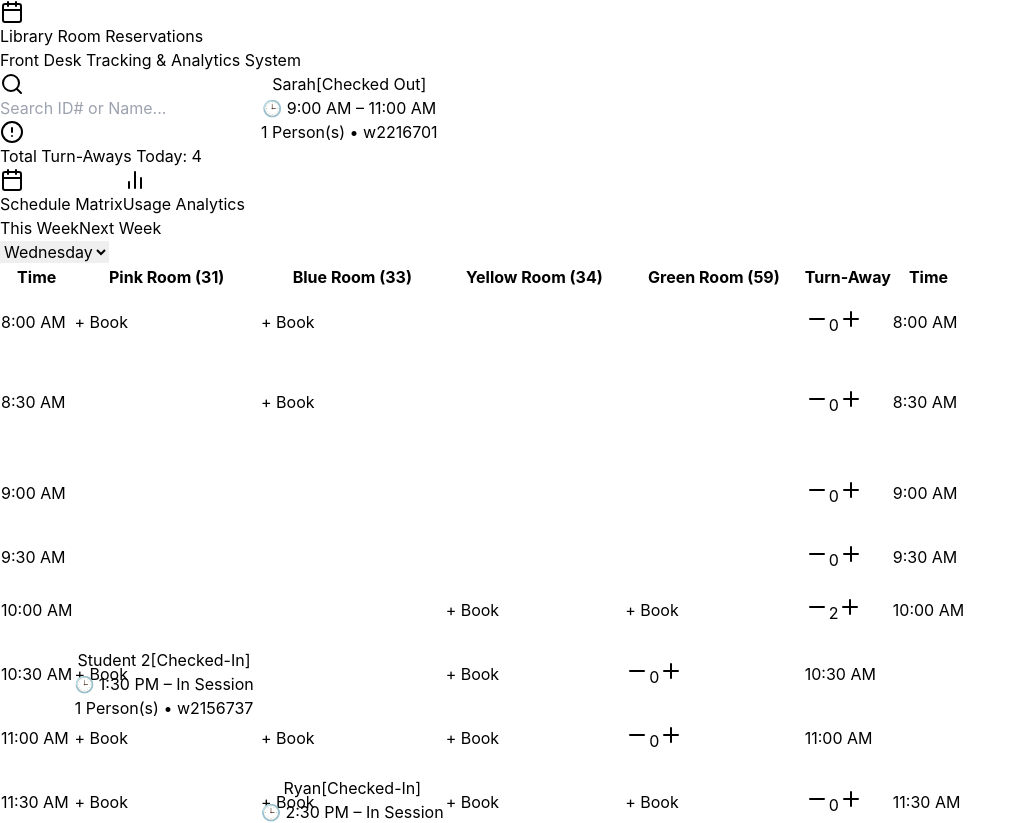
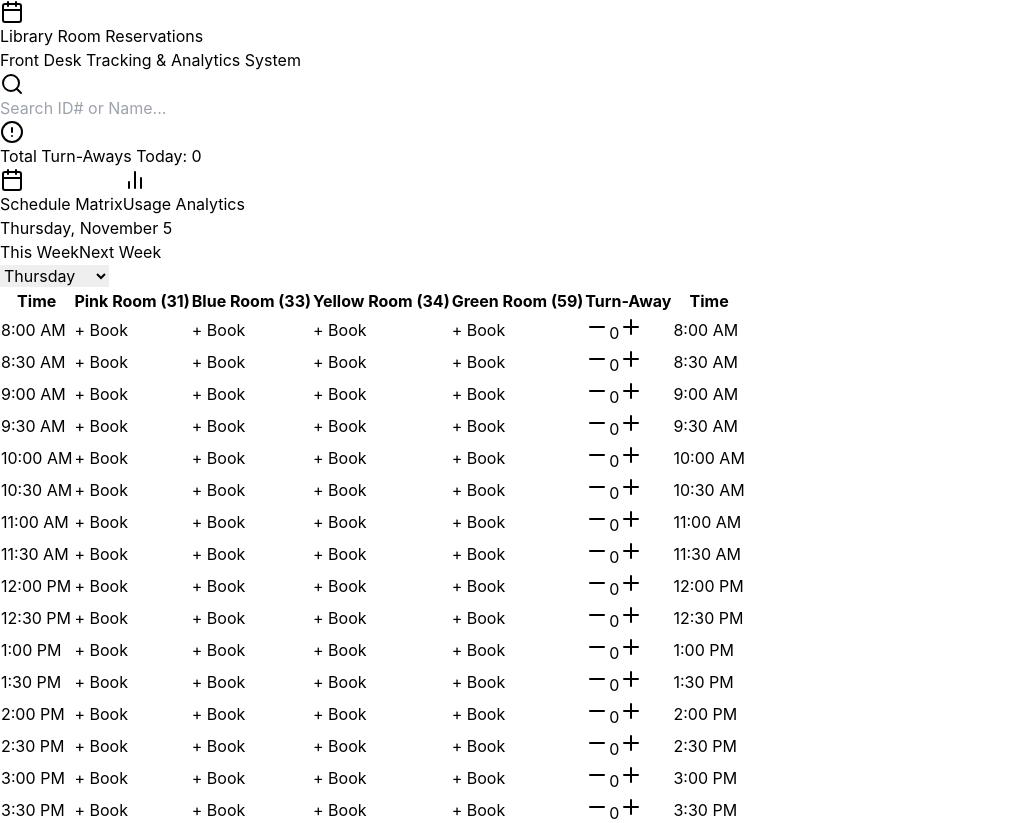
Before and after one commit to amybrinkley/room-reservation-app, a React (Vite) app: page / in a window 1280 px wide. Shown: the top 823 px of the page, without its empty margins (0-1026 px from the left). Built offline with nearby package versions, Linux system fonts and the light colour scheme.

Commit message:
Update App.jsx

```diff
--- a/src/App.jsx
+++ b/src/App.jsx
@@ -37,6 +37,29 @@ const TIME_SLOTS = [
   "4:00 PM", "4:30 PM", "5:00 PM", "5:30 PM", "6:00 PM", "6:30 PM", "7:00 PM", "7:30 PM"
 ];
 
+// Helper functions for date initialization
+const getCurrentDayName = () => {
+  const dayName = new Date().toLocaleDateString('en-US', { weekday: 'long' });
+  const validDays = ["Monday", "Tuesday", "Wednesday", "Thursday", "Friday"];
+  return validDays.includes(dayName) ? dayName : "Monday";
+};
+
+const getFormattedDateString = (dayName, weekSelection) => {
+  const today = new Date();
+  const dayMap = { "Monday": 1, "Tuesday": 2, "Wednesday": 3, "Thursday": 4, "Friday": 5 };
+
+  const currentDayOfWeek = today.getDay(); // 0 is Sun, 1 is Mon, etc.
+  const daysToMonday = currentDayOfWeek === 0 ? -6 : 1 - currentDayOfWeek;
+
+  const targetMonday = new Date(today);
+  targetMonday.setDate(today.getDate() + daysToMonday + (weekSelection === 'next_week' ? 7 : 0));
+
+  const targetDate = new Date(targetMonday);
+  targetDate.setDate(targetMonday.getDate() + (dayMap[dayName] - 1));
+
+  return targetDate.toLocaleDateString('en-US', { weekday: 'long', month: 'long', day: 'numeric' });
+};
+
 const INITIAL_RESERVATIONS = [
   { id: 'res_101', week: 'this_week', day: 'Wednesday', room: '31', slot: '8:30 AM', time_in: '8:30 AM', time_out: '10:30 AM', barcode: 'w2195408', student_name: 'Student 1', people: 3, any_room: false, status: 'Checked Out', notes: 'Group study' },
   { id: 'res_102', week: 'this_week', day: 'Wednesday', room: '31', slot: '9:30 AM', time_in: '9:30 AM', time_out: '11:30 AM', barcode: '2208365', student_name: 'Rebecca', people: 2, any_room: true, status: 'Checked Out', notes: '' },
@@ -59,7 +82,7 @@ const INITIAL_TURNAWAYS = [
 export default function App() {
   const [activeTab, setActiveTab] = useState('schedule');
   const [selectedWeek, setSelectedWeek] = useState('this_week');
-  const [selectedDay, setSelectedDay] = useState('Wednesday');
+  const [selectedDay, setSelectedDay] = useState(getCurrentDayName);
   const [reservations, setReservations] = useState(INITIAL_RESERVATIONS);
   const [turnAways, setTurnAways] = useState(INITIAL_TURNAWAYS);
   const [searchQuery, setSearchQuery] = useState('');
@@ -140,6 +163,11 @@ export default function App() {
     setModalOpen(false);
   };
 
+  const handleCancelReservation = (res) => {
+    setReservations(reservations.filter(r => r.id !== res.id));
+    setModalOpen(false);
+  };
+
   const filteredReservations = reservations.filter(r =>
     r.week === selectedWeek && r.day === selectedDay &&
     (searchQuery === '' || r.student_name.toLowerCase().includes(searchQuery.toLowerCase()) || r.barcode.toLowerCase().includes(searchQuery.toLowerCase()))
@@ -158,7 +186,6 @@ export default function App() {
     return hours * 60 + minutes;
   };
 
-  // Determines rowSpan, offset top, and height based on precise time_in and time_out
   const getOccupancyInfo = (roomId, slot) => {
     const currentSlotMinutes = parseTimeToMinutes(slot);
     if (currentSlotMinutes === null) return null;
@@ -170,33 +197,23 @@ export default function App() {
       if (startMinutes === null) continue;
 
       const endMinutes = res.time_out ? parseTimeToMinutes(res.time_out) : null;
-      const effectiveEndMinutes = endMinutes !== null ? endMinutes : startMinutes + 120; // Default 2 hours if blank
+      const effectiveEndMinutes = endMinutes !== null ? endMinutes : startMinutes + 120;
 
-      // Determine the 30-min grid slot row where this reservation starts
       const startSlotRowMinutes = Math.floor(startMinutes / 30) * 30;
-
-      // Determine the 30-min grid slot row where this reservation ends (ceiling to cover row)
       const endSlotRowMinutes = Math.ceil(effectiveEndMinutes / 30) * 30;
 
-      // Total 30-min rows spanned in the HTML table layout
       const totalSpanRows = Math.max(1, Math.round((endSlotRowMinutes - startSlotRowMinutes) / 30));
 
       if (currentSlotMinutes === startSlotRowMinutes) {
-        // Calculate vertical offset percentage from top of the starting slot cell (30 mins = 100%)
         const topOffsetPct = ((startMinutes - startSlotRowMinutes) / 30) * 100;
-
-        // Total duration of booking in minutes
-        const durationMins = effectiveEndMinutes - startMinutes;
-
-        // Total height calculation relative to a single 30-min row height
-        const heightPct = (durationMins / 30) * 100;
+        const bottomOffsetPct = ((endSlotRowMinutes - effectiveEndMinutes) / 30) * 100;
 
         return {
           reservation: res,
           displayType: 'full_reservation',
           rowSpan: totalSpanRows,
           topOffsetPct,
-          heightPct
+          bottomOffsetPct
         };
       }
 
@@ -217,6 +234,22 @@ export default function App() {
     time: s,
     turnAways: activeTurnAways.filter(t => t.slot === s).length
   }));
+
+  const getDisplayNameAndId = (res) => {
+    const hasName = Boolean(res.student_name && res.student_name.trim());
+    const hasId = Boolean(res.barcode && res.barcode.trim());
+
+    if (hasName && hasId) {
+      return `${res.student_name} (${res.barcode})`;
+    }
+    if (hasName) {
+      return res.student_name;
+    }
+    if (hasId) {
+      return res.barcode;
+    }
+    return 'Reserved';
+  };
 
   return (
     <div className="min-h-screen bg-slate-100 font-sans text-slate-800">
@@ -249,13 +282,17 @@ export default function App() {
 
       <main className="max-w-7xl mx-auto px-4 py-6">
         <div className="flex justify-between items-center mb-6 border-b border-slate-200 pb-4">
-          <div className="flex gap-2">
+          <div className="flex items-center gap-2">
             <button onClick={() => setActiveTab('schedule')} className={`px-4 py-2 text-sm font-semibold rounded-lg flex items-center gap-2 ${activeTab === 'schedule' ? 'bg-blue-600 text-white' : 'bg-white text-slate-600 border border-slate-300'}`}>
               <Calendar className="w-4 h-4" /> Schedule Matrix
             </button>
             <button onClick={() => setActiveTab('analytics')} className={`px-4 py-2 text-sm font-semibold rounded-lg flex items-center gap-2 ${activeTab === 'analytics' ? 'bg-blue-600 text-white' : 'bg-white text-slate-600 border border-slate-300'}`}>
               <BarChart2 className="w-4 h-4" /> Usage Analytics
             </button>
+          </div>
+
+          <div className="text-base font-bold text-slate-700 hidden sm:block">
+            {getFormattedDateString(selectedDay, selectedWeek)}
           </div>
 
           {activeTab === 'schedule' && (
@@ -322,14 +359,13 @@ export default function App() {
                             key={room.id}
                             rowSpan={occInfo?.rowSpan || 1}
                             className={`p-1 border-r border-slate-200 text-center transition-colors align-top relative ${room.colBg}`}
-                            style={{ height: occInfo?.rowSpan ? `${occInfo.rowSpan * 4}rem` : '4rem' }}
                           >
                             {isFullBlock ? (
                               <div
                                 className="absolute left-1 right-1 z-10"
                                 style={{
-                                  top: `${occInfo.topOffsetPct}%`,
-                                  height: `calc(${occInfo.heightPct}% - 4px)`
+                                  top: `${occInfo.topOffsetPct / (occInfo.rowSpan || 1)}%`,
+                                  bottom: `${occInfo.bottomOffsetPct / (occInfo.rowSpan || 1)}%`
                                 }}
                               >
                                 <button
@@ -337,14 +373,14 @@ export default function App() {
                                   className={`w-full h-full p-2 rounded-lg text-xs font-semibold border text-left transition shadow-sm flex flex-col justify-center ${cardBgClass}`}
                                 >
                                   <div className="font-bold flex justify-between items-center">
-                                    <span>{res.student_name}</span>
+                                    <span>{getDisplayNameAndId(res)}</span>
                                     <span className="text-[10px] opacity-80">[{res.status}]</span>
                                   </div>
                                   <div className="text-[10px] opacity-80 mt-0.5">
                                     🕒 {res.time_in} – {res.time_out || 'In Session'}
                                   </div>
                                   <div className="text-[10px] opacity-75 mt-0.5">
-                                    {res.people} Person(s) {res.barcode && `• ${res.barcode}`}
+                                    {res.people} Person(s)
                                   </div>
                                 </button>
                               </div>
@@ -442,18 +478,18 @@ export default function App() {
               <div className="space-y-3 text-sm">
                 <div>
                   <label className="block font-semibold mb-1">Name</label>
-                  <input type="text" value={formData.student_name} onChange={(e) => setFormData({ ...formData, student_name: e.target.value })} className="w-full p-2 border rounded-lg" placeholder="Student name" />
+                  <input type="text" value={formData.student_name} onChange={(e) => setFormData({ ...formData, student_name: e.target.value })} className="w-full p-2 border border-slate-300 rounded-lg bg-white" placeholder="Student name" />
                 </div>
 
                 <div>
                   <label className="block font-semibold mb-1">ID Number</label>
-                  <input type="text" value={formData.barcode} onChange={(e) => setFormData({ ...formData, barcode: e.target.value })} className="w-full p-2 border rounded-lg" placeholder="e.g. w1234567" />
+                  <input type="text" value={formData.barcode} onChange={(e) => setFormData({ ...formData, barcode: e.target.value })} className="w-full p-2 border border-slate-300 rounded-lg bg-white" placeholder="e.g. w1234567" />
                 </div>
 
                 <div className="grid grid-cols-2 gap-3">
                   <div>
                     <label className="block font-semibold mb-1">Room</label>
-                    <select value={formData.room} onChange={(e) => setFormData({ ...formData, room: e.target.value })} className="w-full p-2 border rounded-lg">
+                    <select value={formData.room} onChange={(e) => setFormData({ ...formData, room: e.target.value })} className="w-full p-2 bg-white border border-slate-300 rounded-lg">
                       {ROOMS.map(r => <option key={r.id} value={r.id}>{r.name}</option>)}
                     </select>
                   </div>
@@ -514,19 +550,24 @@ export default function App() {
 
                 <div>
                   <label className="block font-semibold mb-1">Notes</label>
-                  <input type="text" value={formData.notes} onChange={(e) => setFormData({ ...formData, notes: e.target.value })} className="w-full p-2 border rounded-lg" placeholder="Group study, laptop, etc." />
+                  <input type="text" value={formData.notes} onChange={(e) => setFormData({ ...formData, notes: e.target.value })} className="w-full p-2 border border-slate-300 rounded-lg bg-white" placeholder="Needs TV, webcam, etc." />
                 </div>
               </div>
 
               <div className="flex justify-between items-center pt-3 border-t">
-                {activeRes && activeRes.status === 'Reserved' && (
-                  <button onClick={() => handleCheckIn(activeRes)} className="bg-emerald-600 hover:bg-emerald-700 text-white text-xs px-3 py-2 rounded-lg font-semibold">Check In Now</button>
-                )}
-                {activeRes && activeRes.status === 'Checked-In' && (
-                  <button onClick={() => handleCheckOut(activeRes)} className="bg-blue-600 hover:bg-blue-700 text-white text-xs px-3 py-2 rounded-lg font-semibold">Check Out Now</button>
-                )}
+                <div className="flex gap-2">
+                  {activeRes && activeRes.status === 'Reserved' && (
+                    <>
+                      <button onClick={() => handleCheckIn(activeRes)} className="bg-emerald-600 hover:bg-emerald-700 text-white text-xs px-3 py-2 rounded-lg font-semibold">Check In Now</button>
+                      <button onClick={() => handleCancelReservation(activeRes)} className="bg-rose-600 hover:bg-rose-700 text-white text-xs px-3 py-2 rounded-lg font-semibold">Cancel Reservation</button>
+                    </>
+                  )}
+                  {activeRes && activeRes.status === 'Checked-In' && (
+                    <button onClick={() => handleCheckOut(activeRes)} className="bg-blue-600 hover:bg-blue-700 text-xs text-white px-3 py-2 rounded-lg font-semibold">Check Out Now</button>
+                  )}
+                </div>
                 <div className="flex gap-2 ml-auto">
-                  <button onClick={() => setModalOpen(false)} className="px-4 py-2 border rounded-lg text-slate-600">Cancel</button>
+                  <button onClick={() => setModalOpen(false)} className="px-4 py-2 border rounded-lg text-slate-600">Close</button>
                   <button onClick={handleSave} className="px-4 py-2 bg-blue-600 text-white rounded-lg font-semibold">Save</button>
                 </div>
               </div>
```
